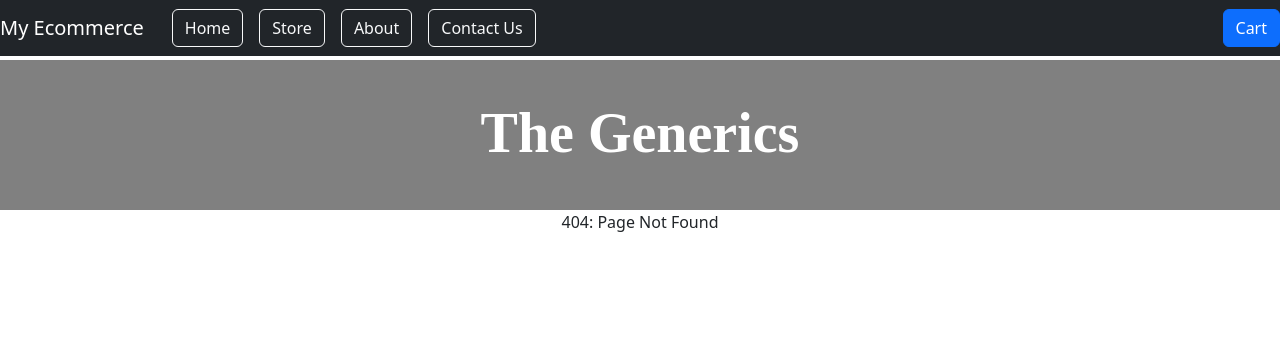
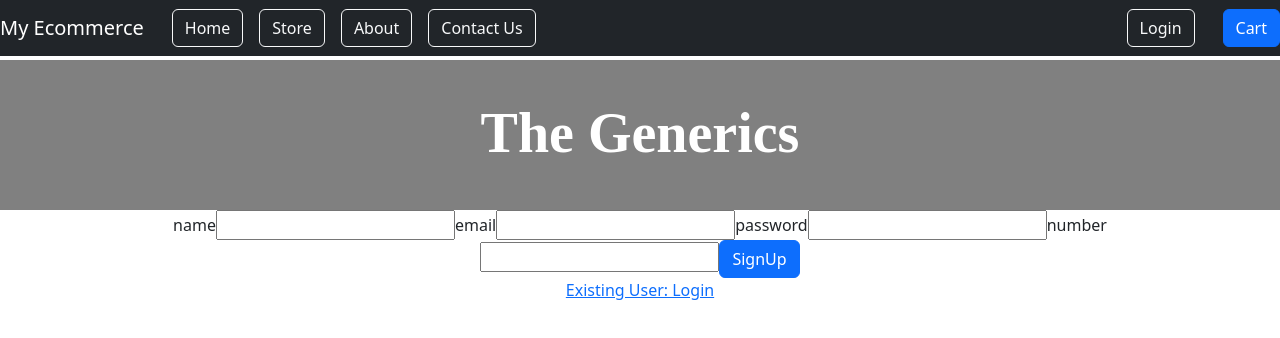
Before and after one commit to Abdulrahiman7/React-Ecommerce-Website, a React (Create React App) app: page /signup in a window 1280 px wide. Before the commit this address had no page. Shown: the top 338 px of the page. Built offline with nearby package versions, Linux system fonts and the light colour scheme.

Commit message:
user authentication

```diff
--- a/src/App.js
+++ b/src/App.js
@@ -10,6 +10,9 @@ import Cart from "./components/Cart/Cart";
 import ContactUs from "./components/ContactUs/ContactUs";
 import ItemPage from "./components/ItemsList/ItemPage";
 import NotFound from "./components/Errors/NotFound";
+import Login from "./components/User/Login";
+import SignUp from "./components/User/SignUp";
+import { AuthContextProvider } from "./store/Auth-context";
 
 
 
@@ -17,6 +20,7 @@ function App() {
 
   return (
     <div className="App">
+      <AuthContextProvider>
       <ProductsContextProvider>
         <CartContextProvider>
         <Router>
@@ -28,12 +32,15 @@ function App() {
             <Route path="/cart" component={Cart} />
             <Route path="/contact-us" component={ContactUs} />
             <Route path="/store/:productId" component={ItemPage} />
+            <Route path="/login" component={Login} />
+            <Route path="/signup" component={SignUp} />
             <Route path='*' component={NotFound} />
           </Switch>
         </Router>
 
         </CartContextProvider>
       </ProductsContextProvider>
+      </AuthContextProvider>
     </div>
   );
 }
--- a/src/components/Header/Header.jsx
+++ b/src/components/Header/Header.jsx
@@ -11,7 +11,7 @@ const Header = () => {
   return (
 
     <Fragment>
-     <Navbar bg="dark" variant="dark" expand="lg" style={{display:'flex', justifyContent:'space-evenly'}}>
+     <Navbar bg="dark" variant="dark" expand="lg" style={{display:'flex', justifyContent:'space-between'}}>
      <Navbar.Brand >
           <NavLink to="/" className="text-white text-decoration-none">My Ecommerce</NavLink>
         </Navbar.Brand>
@@ -25,6 +25,7 @@ const Header = () => {
             <NavLink to="/contact-us" activeClassName="active" className="btn btn-outline-light me-3">Contact Us</NavLink>
           </Nav>
         </Navbar.Collapse>
+        <NavLink to="/login" activeClassName="active" className="btn btn-outline-light me-3">Login</NavLink>
       </Container>
       <Nav>
         <Button variant="primary" onClick={cartShowHandler}>Cart</Button>
--- a/src/components/User/Login.jsx
+++ b/src/components/User/Login.jsx
@@ -1,6 +1,7 @@
-import React, { useState } from "react";
-import { Button, Container, Form } from "react-bootstrap";
-import {Prompt} from "react-router-dom";
+import React, { useContext, useState } from "react";
+import { Button, Container, Form, Spinner } from "react-bootstrap";
+import {Prompt, NavLink} from "react-router-dom";
+import AuthContext from "../../store/Auth-context";
 const Login = () => {
   const [formData, setFormData] = useState({
     email: "",
@@ -8,28 +9,46 @@ const Login = () => {
   });
   const [error, setError] = useState({});
   const [isEntering, setTsEntering]= useState(false);
+  const [isLoading, setIsLoading]=useState(false);
+  const {login}=useContext(AuthContext);
+  const validityCheck=()=>{
+    return true;
+  }
 
   const loginHandler = (event) => {
     event.preventDefault();
+    setIsLoading(true);
     if (!validityCheck()) {
       setError({ message: "enter valid input" });
       return;
     }
+
     const response = fetch(
       "https://identitytoolkit.googleapis.com/v1/accounts:signInWithPassword?key=AIzaSyBX3cN7Q6nlKsiwbkxlDXzH0bkZNZdxzCo",
       {
-        method: "post",
-        body: JSON.stringify(formData),
+        method: "POST",
+        body: JSON.stringify({
+          email:formData.email,
+          password:formData.password,
+          "returnSecureToken": true
+        }),
         headers: {
           "Content-Type": "application/json",
         },
       }
     )
       .then((res) => {
-        isLoading(false);
+        setIsLoading(false);
         if (res.ok) {
-          alert("User Successfully logged in");
+          res.json()
+          .then((data)=> {
+            const loginSuccess=login(data.idToken)
+            if(loginSuccess) alert("User Successfully logged in");
+            else alert("error while reading token");
+          });
+
         } else {
+          setIsLoading(false);
           return res.json().then((data) => {
             if (data && data.error && data.error.message) {
               alert("Error logging in", error.data.message);
@@ -37,10 +56,7 @@ const Login = () => {
           });
         }
       })
-      .catch(err)
-      {
-        console.log(err);
-      }
+
   };
 
   const handleChange = (e) => {
@@ -71,9 +87,17 @@ const Login = () => {
         <input
           type="password"
           onChange={handleChange}
+          value={formData.password}
+          name="password"
           id="password"
         />
-        <Button type="submit">Login</Button>
+        {isLoading ? (
+          <Spinner animation="border" role="status">
+          <span className="visually-hidden">Loading...</span>
+        </Spinner>
+        ) : (
+          <Button type="submit">Login</Button>
+        )}
       </Form>
       <NavLink to='/signup'>New User: Sign Up</NavLink>
     </Container>
--- a/src/components/User/SignUp.jsx
+++ b/src/components/User/SignUp.jsx
@@ -1,5 +1,6 @@
 import React, { useState } from "react";
-import { useHistory } from "react-router-dom";
+import { useHistory, NavLink, Prompt } from "react-router-dom";
+import { Form, Button, Container, Spinner } from "react-bootstrap";
 
 const SignUp = () => {
   const history = useHistory();
@@ -8,10 +9,14 @@ const SignUp = () => {
     email: "",
     password: "",
     number: "",
+
   });
   const [error, setError] = useState({});
   const [isEntering, setTsEntering] = useState(false);
   const [isLoading, setIsLoading] = useState(false);
+  const validityCheck=()=>{
+    return true;
+  }
 
   const signupHandler = (event) => {
     event.preventDefault();
@@ -20,41 +25,47 @@ const SignUp = () => {
       setError({ message: "enter valid input" });
       return;
     }
+    console.log(formData);
     const response = fetch(
       "https://identitytoolkit.googleapis.com/v1/accounts:signUp?key=AIzaSyBX3cN7Q6nlKsiwbkxlDXzH0bkZNZdxzCo",
       {
-        method: "post",
-        body: JSON.stringify(formData),
+        method: "POST",
+        body: JSON.stringify({
+            name:formData.name,
+            email:formData.email,
+            password:formData.password,
+            number:formData.number,
+        }),
         headers: {
           "Content-Type": "application/json",
         },
       }
     )
       .then((res) => {
-        isLoading(false);
+        setIsLoading(false);
         if (res.ok) {
           alert("User Successfully signed up");
           setTimeout(() => {
             history.push("/login");
           }, 1000);
         } else {
+            setIsLoading(false);
           return res.json().then((data) => {
             if (data && data.error && data.error.message) {
-              alert("Error Signing up", error.data.message);
+                console.log(data.error);
+              alert("Error Signing up", data.error.message);
             }
           });
         }
       })
-      .catch(err);
-    {
-      console.log(err);
-    }
+
     console.log(formData);
   };
 
   const handleChange = (e) => {
     setTsEntering(false);
     const { name, value } = e.target;
+    if(!name) return;
     setFormData({ ...formData, [name]: value });
     setError({ [name]: "" });
   };
@@ -69,13 +80,13 @@ const SignUp = () => {
         <Prompt when={isEntering} message="you login data will be erased" />
       )}
       <Form onSubmit={signupHandler} onFocus={isEnteringHandler}>
-        <label htmlFor="name">email</label>
+        <label htmlFor="name">name</label>
         <input
-          type="nsme"
+          type="name"
           onChange={handleChange}
-          name="nsme"
-          value={formData.email}
-          id="nsme"
+          name="name"
+          value={formData.name}
+          id="name"
         />
         <label htmlFor="email">email</label>
         <input
@@ -86,19 +97,19 @@ const SignUp = () => {
           id="email"
         />
         <label htmlFor="password">password</label>
-        <input type="password" onChange={handleChange} id="password" />
-        <label htmlFor="number">email</label>
+        <input type="password" onChange={handleChange} id="password" value={formData.password} name="password"/>
+        <label htmlFor="number">number</label>
         <input
           type="number"
           onChange={handleChange}
           name="number"
-          value={formData.email}
+          value={formData.number}
           id="number"
         />
         {isLoading ? (
-          <div class="spinner-border text-primary" role="status">
-            <span class="sr-only">Loading...</span>
-          </div>
+          <Spinner animation="border" role="status">
+          <span className="visually-hidden">Loading...</span>
+        </Spinner>
         ) : (
           <Button type="submit">SignUp</Button>
         )}
--- /dev/null
+++ b/src/store/Auth-context.js
@@ -0,0 +1,35 @@
+import { createContext, useState } from "react";
+
+
+const AuthContext=createContext(
+    {
+        token:"",
+        isLoggedIn:false,
+        login:()=>{},
+        logout:()=>{}
+    }
+);
+
+export const AuthContextProvider=(props)=>{
+    const [token, setToken]=useState("");
+    const loginHandler=(token)=>{
+        if(!token) return false;
+        setToken(token);
+        AuthContext.isLoggedIn=true;
+        return true;
+    }
+    const logoutHandler=()=>{
+        AuthContext.isLoggedIn=false;
+        setToken("");
+        return true;
+    }
+    const Auth={
+        token:token,
+        isLoggedIn:AuthContext.isLoggedIn,
+        login:loginHandler,
+        logout:logoutHandler
+    }
+    return <AuthContext.Provider value={Auth}>{props.children}</AuthContext.Provider>
+}
+
+export default AuthContext;
```
